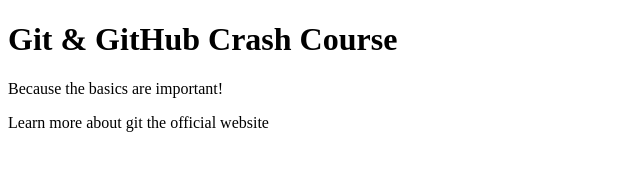
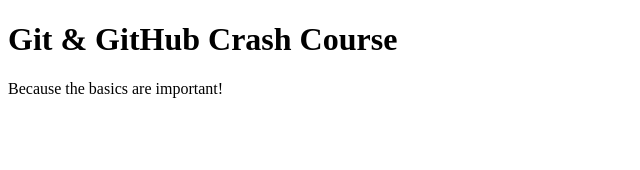
Before and after one commit to jmejiach98/github-crash-course, a plain HTML site: page index.html in a window 1280 px wide. Shown: the whole page, without its empty margins (0-640 px from the left). Drawn offline with Linux system fonts and the light colour scheme.

Commit message:
Revert "added link to git"
This reverts commit 21f4b4941df781a18ed43bae1a1853cbd088cdd0.

reverted link commit

```diff
--- a/index.html
+++ b/index.html
@@ -1,17 +1,13 @@
 <!DOCTYPE html>
 <html lang="en">
-
   <head>
     <meta charset="UTF-8" />
     <meta http-equiv="X-UA-Compatible" content="IE=edge" />
     <meta name="viewport" content="width=device-width, initial-scale=1.0" />
     <title>Git & GitHub Crash Course</title>
   </head>
-
   <body>
     <h1>Git & GitHub Crash Course</h1>
     <p>Because the basics are important!</p>
-  <p>Learn more about git <a>the official website</a></p>
   </body>
-
 </html>
```
Lines whose indentation alone changed are shown as unchanged.
